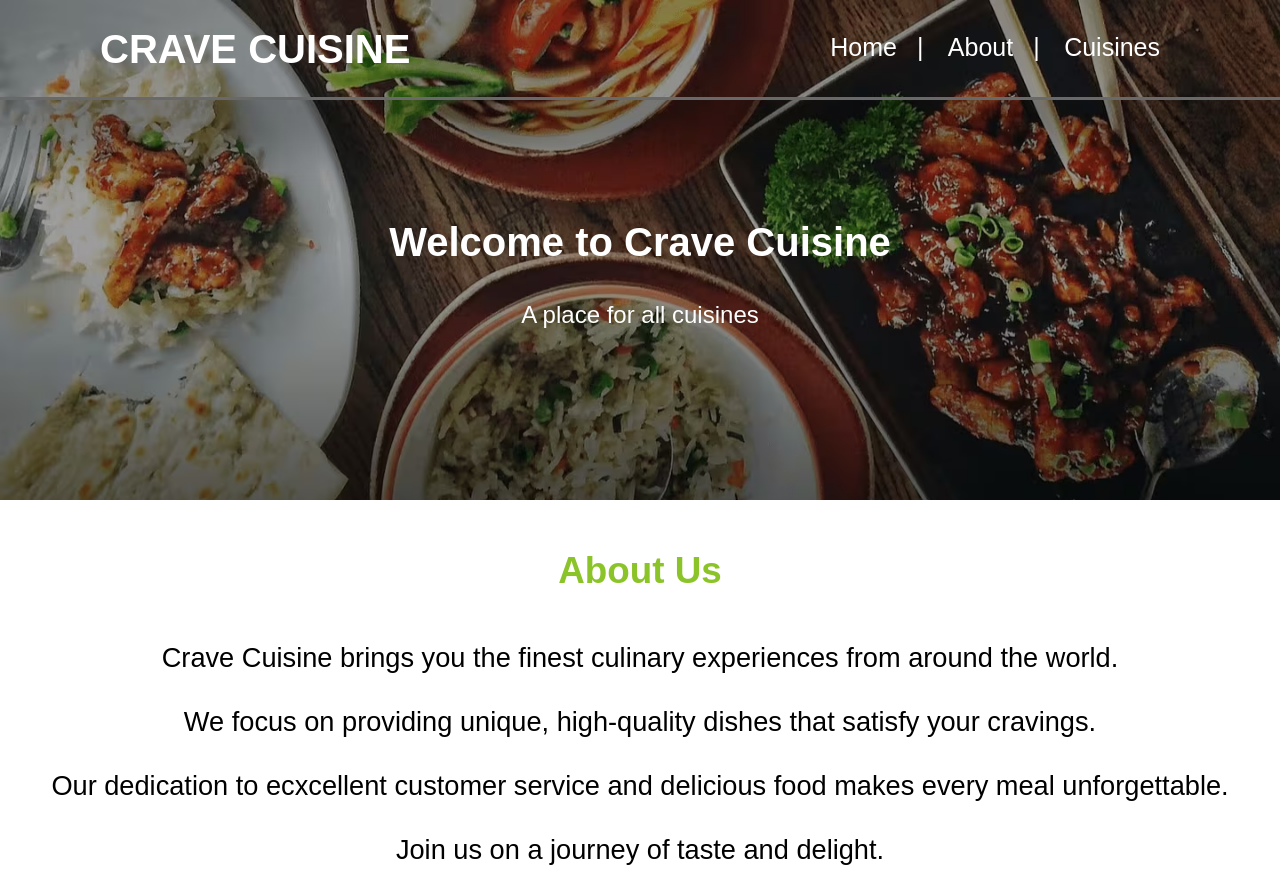
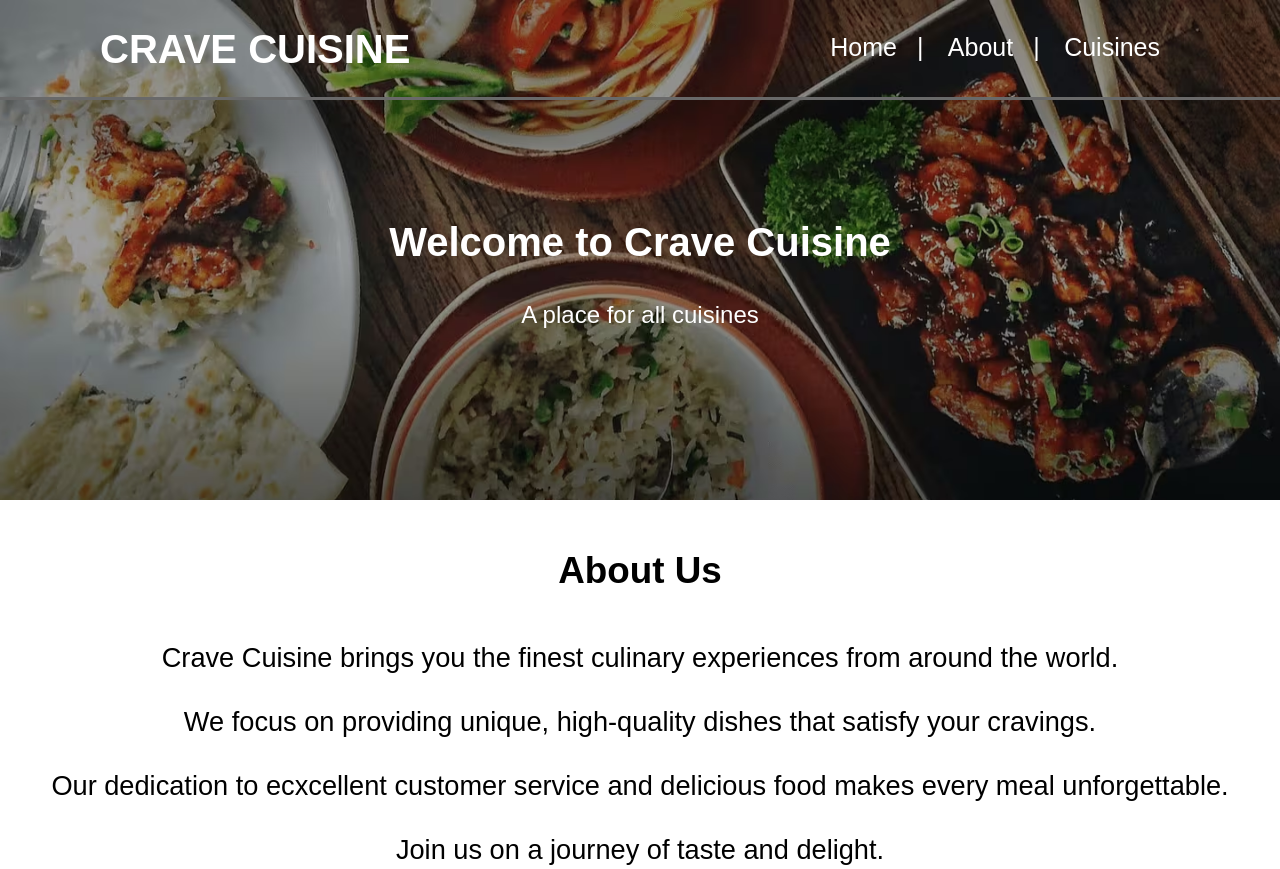
Before and after one commit to siri1007/crave-cuisine, a plain HTML site: page index.html in a window 1280 px wide. Shown: the top 869 px of the page. Drawn offline with Linux system fonts and the light colour scheme.

Commit message:
Update style.css

```diff
--- a/style.css
+++ b/style.css
@@ -106,7 +106,7 @@ h1 {
   .cusines h1,
   .cuisine-dish h1 {
       font-size: 2.3rem;
-      color: rgb(139, 196, 40);
+      color: black;
       margin: 50px 0 ;
       text-transform: capitalize;
   }
```
